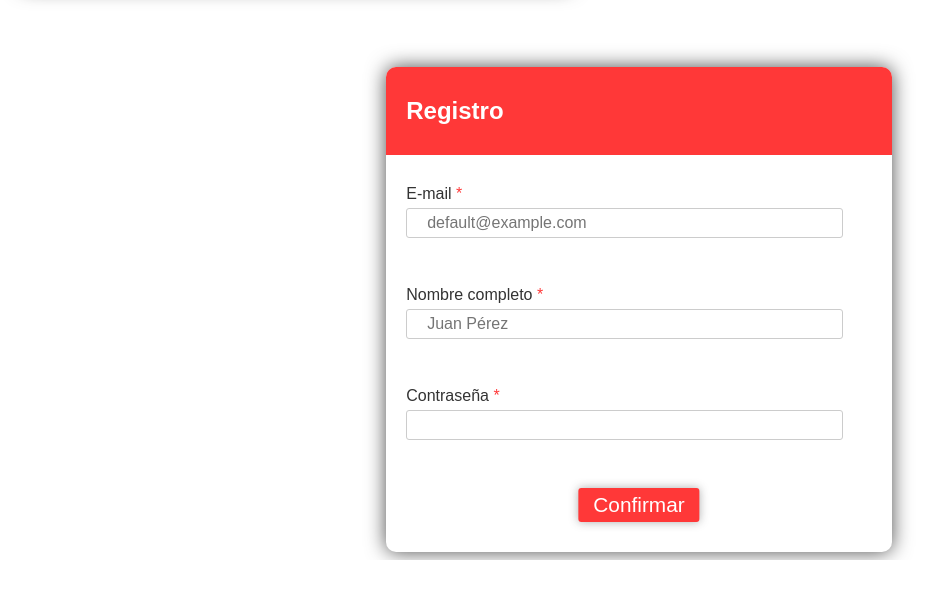
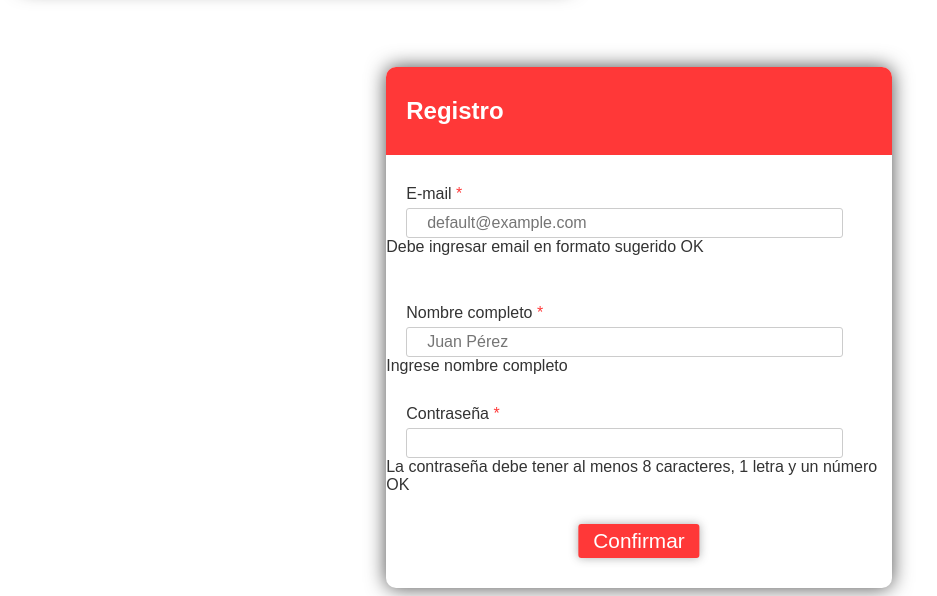
Before and after one commit to driden/PHP, a PHP site: page /register.html in a window 1280 px wide. Shown: the part 380-976 px from the top of the page, without its empty margins (1-938 px from the left). Before the commit the page ends 940 px from the top, so only its background shows below. Run offline with PHP 8.4, Linux system fonts and the light colour scheme; some libraries are stand-ins or nearby versions.

Commit message:
agrefgue libreria de jquery pero sigue comportandose raro

```diff
--- a/Entrega/css/clientValidations.css
+++ b/Entrega/css/clientValidations.css
@@ -1,4 +1,4 @@
-.msg {
+/*.msg {
     padding: 2px;
     margin-bottom: 20px;
     border: 1px solid transparent;
@@ -16,7 +16,7 @@
     border-color: #d6e9c6;
     display: none;
 }
-
+*/
 
 .example{
 
--- a/Entrega/register.html
+++ b/Entrega/register.html
@@ -8,6 +8,7 @@
     <link rel="stylesheet" href="css/login.css">
     <link href="./css/header.css" rel="stylesheet" type="text/css">
     <script src="./js/clientValidations.js" type="text/javascript"></script>
+    <script src="http://ajax.aspnetcdn.com/ajax/jquery.validate/1.11.1/jquery.validate.min.js"></script>
     <link href="./css/clientValidations.css" rel="stylesheet" type="text/css">
 
 
```
